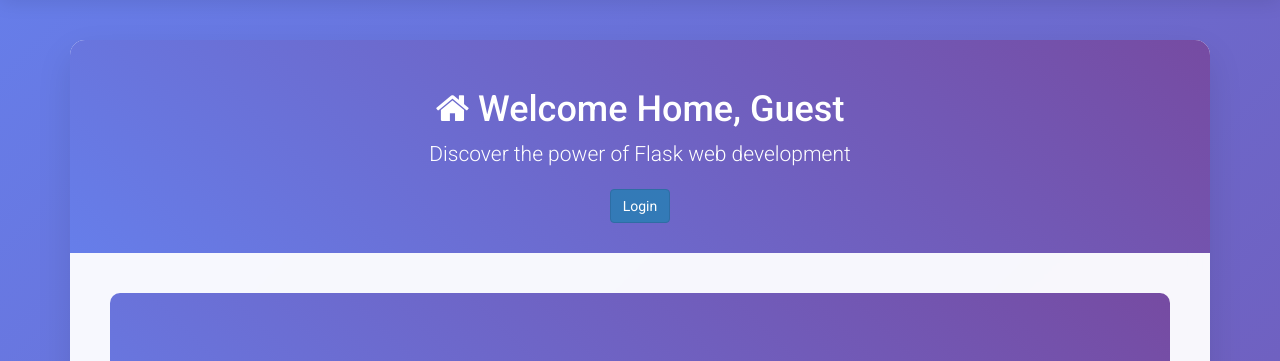
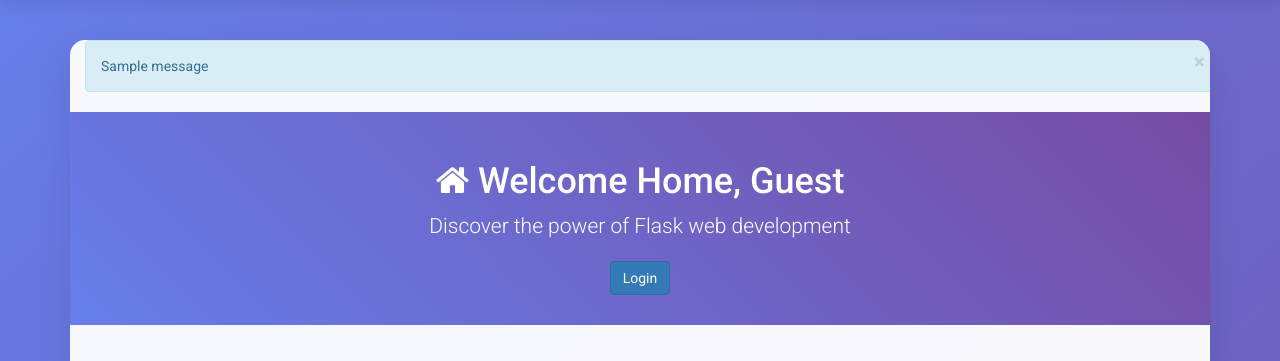
Before and after one commit to jeevith18/flask, a Flask app: page / in a window 1280 px wide. Shown: the part 50-411 px from the top of the page. Run offline with Flask 3, Linux system fonts and the light colour scheme; one stand-in notice (Sample message) is shown; some libraries are stand-ins or nearby versions.

Commit message:
Add flash message support and update home template

```diff
--- a/hello.py
+++ b/hello.py
@@ -1,5 +1,6 @@
-from flask import Flask, redirect, url_for, request, render_template, make_response
+from flask import Flask, redirect, url_for, request, render_template, make_response, flash
 app = Flask(__name__)
+app.secret_key="my-secret-key-flask"
 
 @app.route('/test_jinja/<name>')
 def test_jinja_template(name):
@@ -57,10 +58,7 @@
 @app.route('/')
 def welcome():
   username = request.cookies.get('username')
-  if username:
-    return render_template('home.html',username=username)
-  else:
-    return render_template('home.html')
+  return render_template('home.html', username=username)
 
 @app.route('/setname',methods=['POST','GET'])
 def set_cookie():
@@ -69,6 +67,7 @@
     if username:
       resp = make_response(redirect("/"))
       resp.set_cookie("username", username, max_age=60*60*24)
+      flash(f'{username} successfully logged in...')
       return resp
   return render_template('login.html')
 
@@ -76,7 +75,14 @@
 def logout():
   resp = make_response(redirect('/'))
   resp.set_cookie('username', '', expires=0)
+  flash("User successfully loggedout...")
   return resp
+
+@app.route('/flash')
+def flash_msg():
+  flash('This is a custom flash message for the user!')
+  flash('second flash!')
+  return redirect('/')
 
 if __name__ == '__main__':
   app.run(debug=True)
--- a/templates/home.html
+++ b/templates/home.html
@@ -3,6 +3,20 @@
 {% block title %}Home - Flask App{% endblock %}
 
 {% block content %}
+<div class="container mt-3">
+    {% with messages = get_flashed_messages() %}
+        {% if messages %}
+            {% for message in messages %}
+                <div class="alert alert-info alert-dismissible" role="alert">
+                    <button type="button" class="close" data-dismiss="alert" aria-label="Close" style="float:right; margin-right:5px; margin-top:-2px;">
+                        <span aria-hidden="true">&times;</span>
+                    </button>
+                    {{ message }}
+                </div>
+            {% endfor %}
+        {% endif %}
+    {% endwith %}
+</div>
 <div class="content-header">
         {% if username %}
                 <h1><i class="fa fa-home"></i> Welcome Home, {{ username }}</h1>
```
Lines whose indentation alone changed are shown as unchanged.
